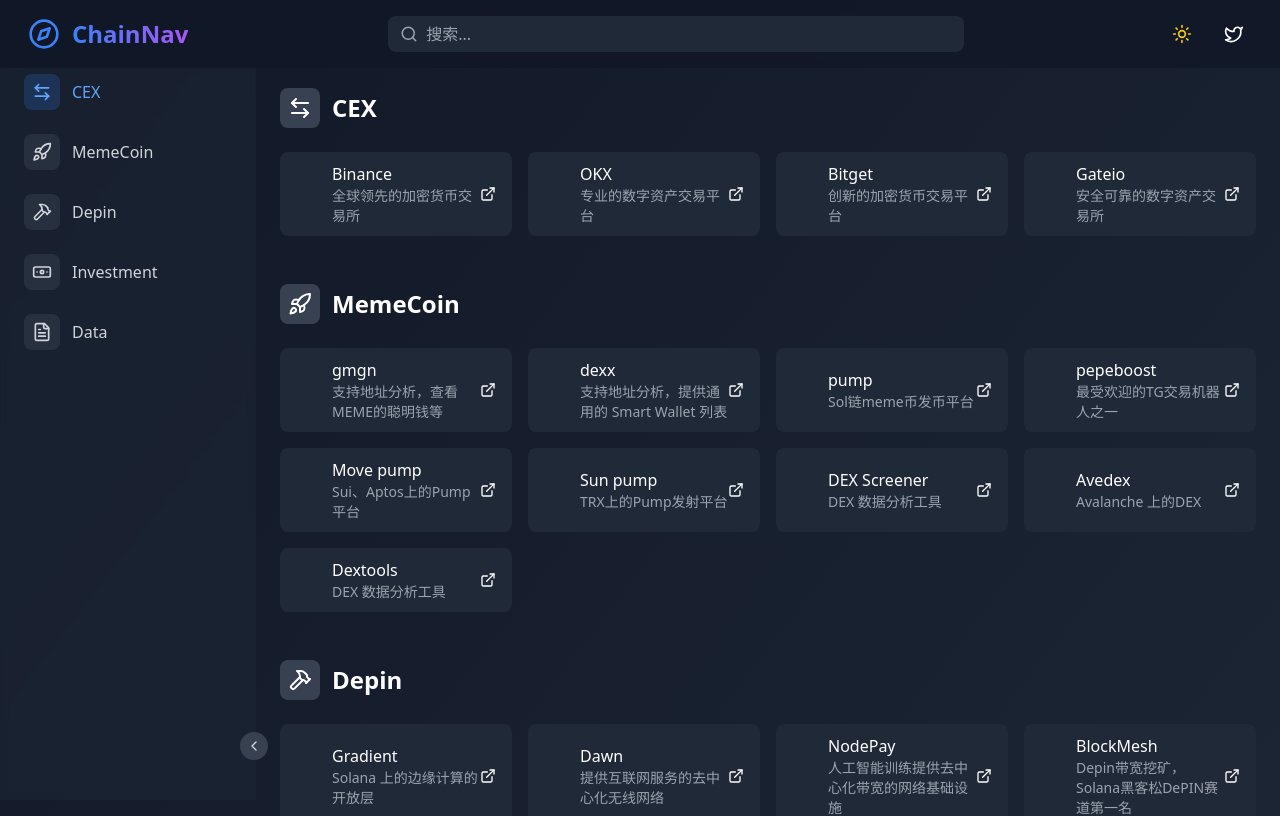
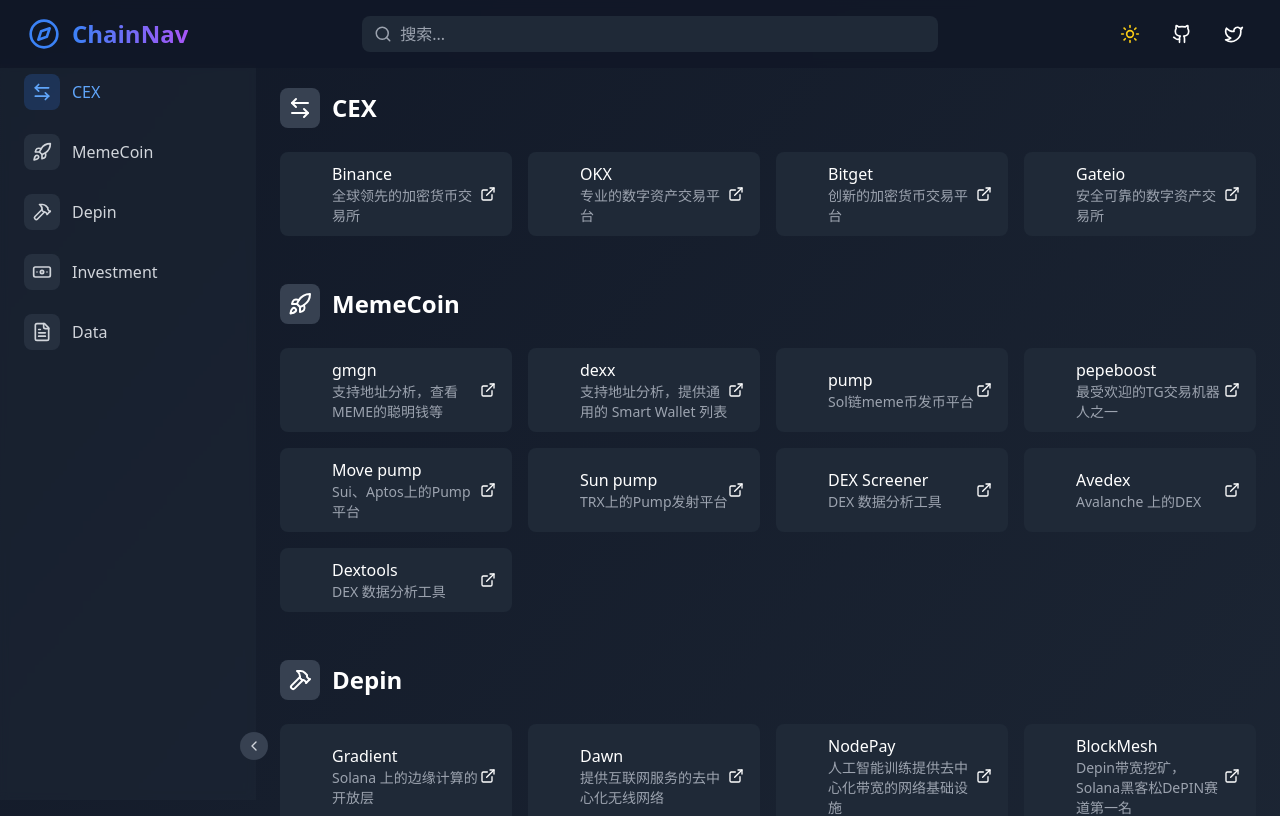
Before and after one commit to hellothread/chainnav, a React (Vite) app: page / in a window 1280 px wide. Shown: the top 816 px of the page. Built offline with nearby package versions, Linux system fonts and the light colour scheme; the HTML template or start-up script is replaced by a standard one.

Commit message:
add github

```diff
--- a/src/components/Header.jsx
+++ b/src/components/Header.jsx
@@ -1,4 +1,4 @@
-import { Compass, Twitter, Search, X } from 'lucide-react';
+import { Compass, Twitter, Search, X, Github } from 'lucide-react';
 import ThemeToggle from './ThemeToggle';
 import { useState, useMemo } from 'react';
 import { categories } from '../data/dataLink';
@@ -148,6 +148,18 @@
             </button>
 
             <ThemeToggle isDark={isDark} setIsDark={setIsDark} />
+
+            <a
+              href="https://github.com/hellothread/chainnav"
+              target="_blank"
+              rel="noopener noreferrer"
+              className={`p-2 rounded-lg transition-colors duration-200 ${
+                isDark ? 'hover:bg-gray-800' : 'hover:bg-gray-100'
+              }`}
+            >
+              <Github size={20} />
+            </a>
+
             <a
               href="https://x.com/mthread_"
               target="_blank"
--- a/src/components/MainContent.jsx
+++ b/src/components/MainContent.jsx
@@ -21,6 +21,29 @@
       setSidebarOpen(false);
     }
   }, []);
+
+  useEffect(() => {
+    const handleScroll = () => {
+      const sections = document.querySelectorAll('section[id]');
+      let currentSection = '';
+
+      sections.forEach(section => {
+        const sectionTop = section.offsetTop;
+        if (window.scrollY >= sectionTop - 100) {
+          currentSection = section.getAttribute('id');
+        }
+      });
+
+      if (currentSection !== activeSection) {
+        setActiveSection(currentSection);
+      }
+    };
+
+    window.addEventListener('scroll', handleScroll);
+    handleScroll();
+
+    return () => window.removeEventListener('scroll', handleScroll);
+  }, [activeSection, setActiveSection]);
 
   return (
     <div className="relative min-h-screen pt-16">
```
Also changed, not shown: 1 other file (tests, documents, lock files or other folders).
